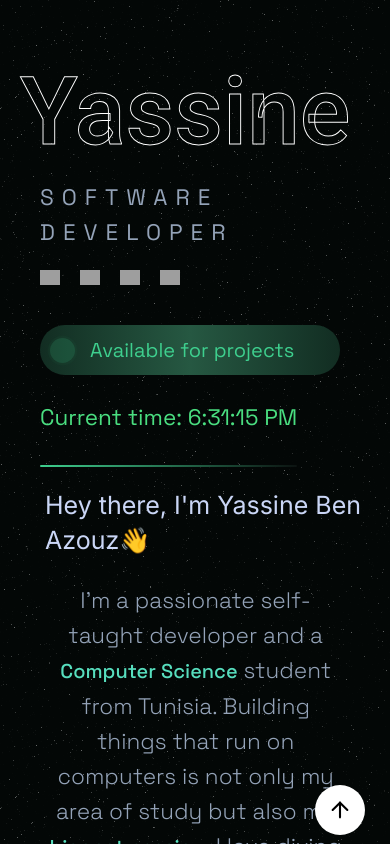
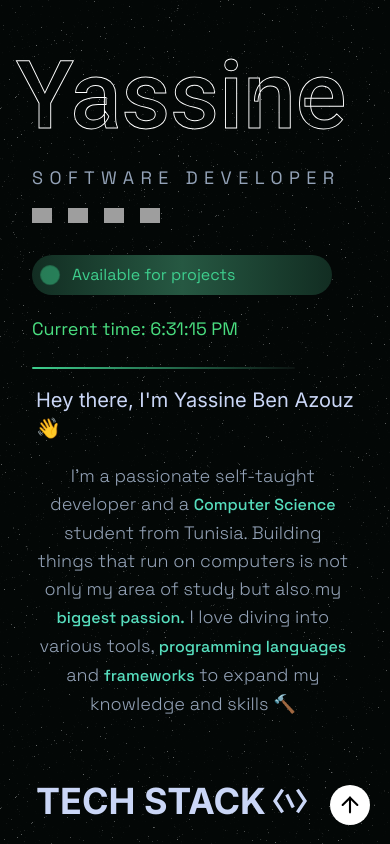
Before and after one commit to benAzouzYassin/Portfolio-2.0, a Next.js app: page / in a window 390 px wide. Shown: the top 844 px of the page. Built offline with nearby package versions, Linux system fonts and the light colour scheme; grey boxes are pictures that could not be loaded.

Commit message:
style: decrease for mobiles

```diff
--- a/app/globals.css
+++ b/app/globals.css
@@ -22,7 +22,12 @@
 * {
   font-family: "Space Grotesk", sans-serif;
     font-size: 20px;
+}
 
+@media only screen and (max-width: 768px) {
+  * {
+    font-size: 16px;
+  }
 }
 
 body {
```
